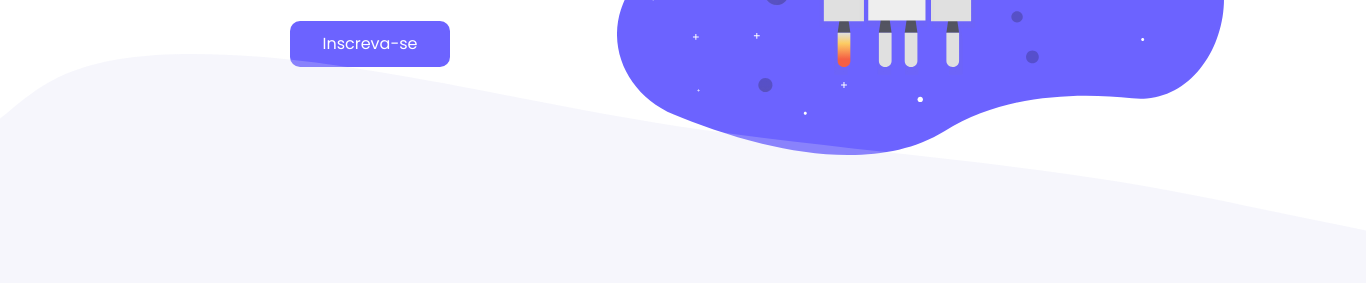
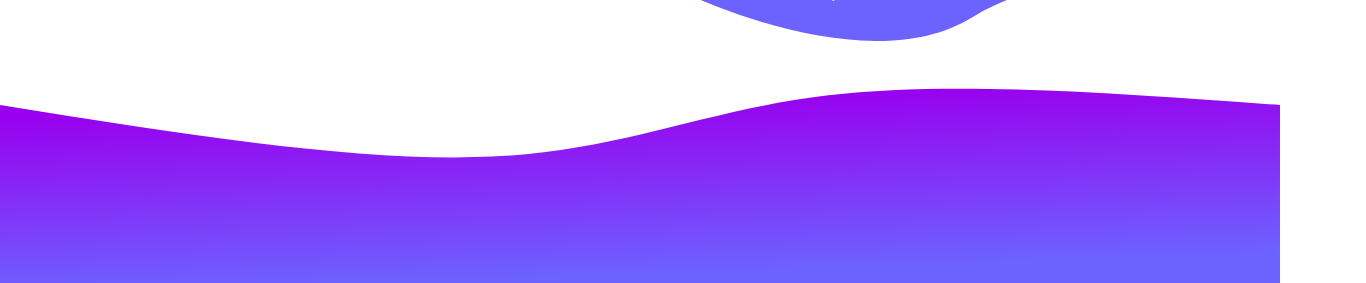
Before and after one commit to Marceloabf/Cooming_soon, a plain HTML site: page index.html in a window 1280 px wide. Shown: the part 517-800 px from the top of the page, 1366 px wide, since content can reach past the window. Drawn offline with Linux system fonts and the light colour scheme.

Commit message:
troca da imagem de baixo por onda

```diff
--- a/index.html
+++ b/index.html
@@ -12,7 +12,6 @@
     <link rel="stylesheet" href="style.css">
 </head>
 <body>
-    <img src="./images/top-image.svg" alt="">
     <main>
 
         <div class="coomingSoon">
@@ -44,6 +43,8 @@
 
         <img src="./images/rocket.svg" alt="">
     </main>
-    <img class="footer" src="./images/bottom-image.svg" alt="">
+    <footer>
+        <img class="footer" src="./images/svgBottom.svg" alt="">
+    </footer>
 </body>
 </html>
--- a/style.css
+++ b/style.css
@@ -51,7 +51,11 @@
   }
   main{
       display: flex;
-      margin-top: 100px;
+      align-items: center;
+      height: 85vh;
+      width: 100vw;
+      justify-content: center;
+      margin-bottom: 100px;
   }
 .dia{
  display: inline-block;
```
Also changed, not shown: images/svgBottom.svg (added).
